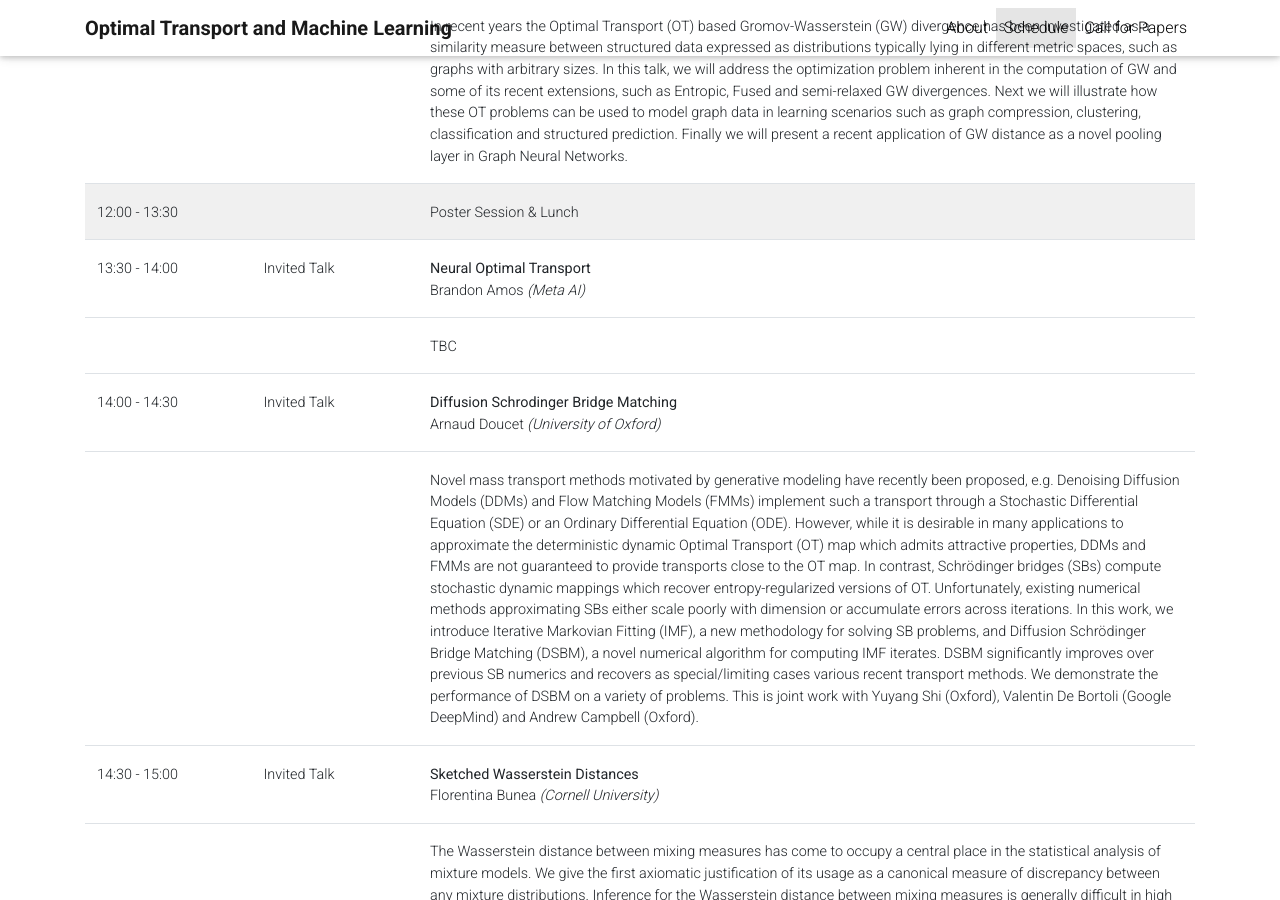
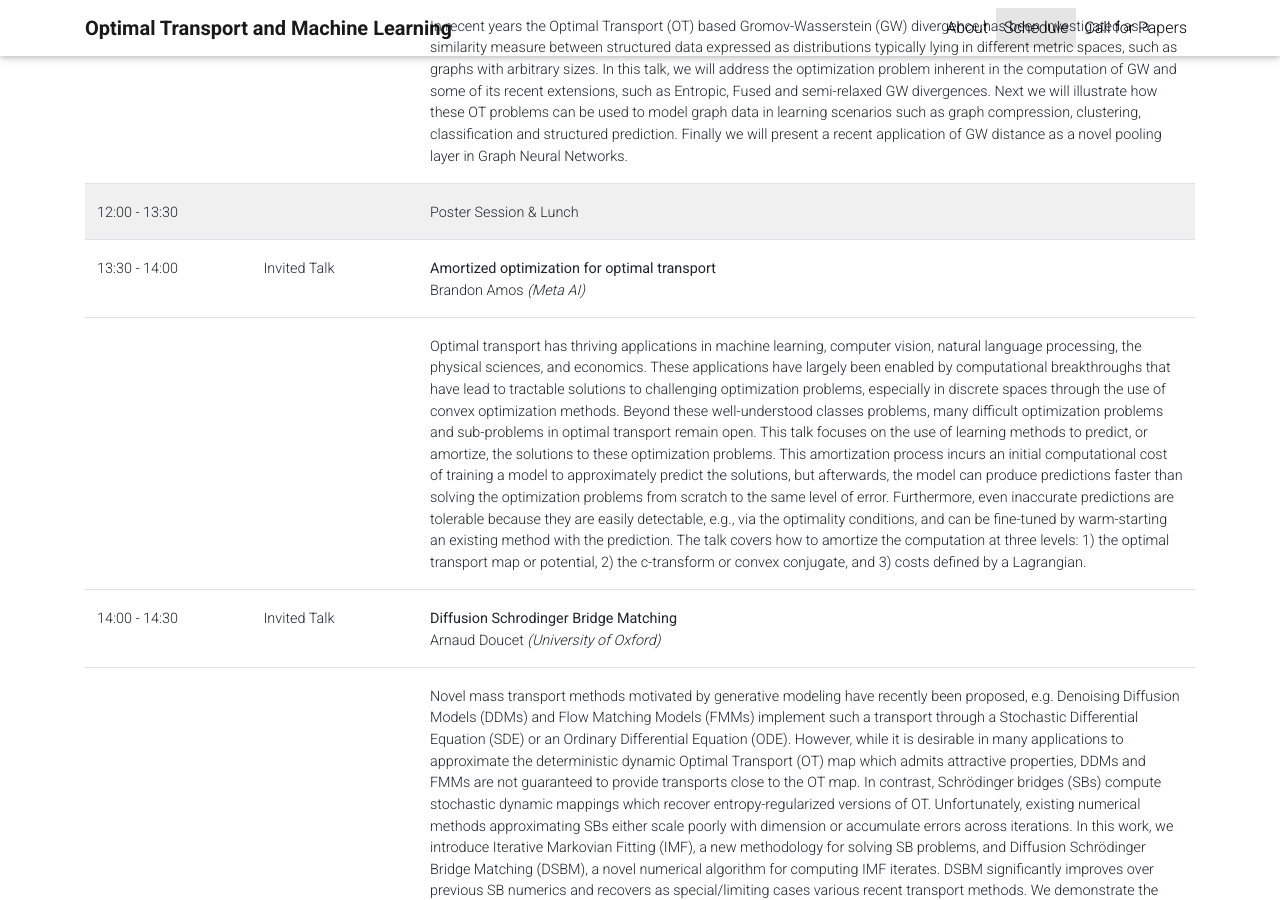
Before and after one commit to otmlworkshop/otmlworkshop.github.io, a Jekyll site: the page built from _pages/schedule.md, in a window 1280 px wide and 900 px high, scrolled down 1847 px. Built offline with Jekyll 4.4.1, drawn with Linux system fonts in a browser that asks for light colours; a style sheet for code colours, icons or effects is not loaded.

Commit message:
Update schedule.md

```diff
--- a/_pages/schedule.md
+++ b/_pages/schedule.md
@@ -110,14 +110,13 @@ can be assimilated to a large deviation principle for particle diffusions.
   <tr class="header" style="cursor: pointer">
     <td>13:30 - 14:00</td>
     <td>Invited Talk</td>
-    <td><b>Neural Optimal Transport</b>
+    <td><b>Amortized optimization for optimal transport</b>
       <br>Brandon Amos<i> (Meta AI)</i></td>
   </tr>
   <tr>
     <td></td>
     <td></td>
-    <td>
-    TBC
+    <td> Optimal transport has thriving applications in machine learning, computer vision, natural language processing, the physical sciences, and economics. These applications have largely been enabled by computational breakthroughs that have lead to tractable solutions to challenging optimization problems, especially in discrete spaces through the use of convex optimization methods. Beyond these well-understood classes problems, many difficult optimization problems and sub-problems in optimal transport remain open. This talk focuses on the use of learning methods to predict, or amortize, the solutions to these optimization problems. This amortization process incurs an initial computational cost of training a model to approximately predict the solutions, but afterwards, the model can produce predictions faster than solving the optimization problems from scratch to the same level of error. Furthermore, even inaccurate predictions are tolerable because they are easily detectable, e.g., via the optimality conditions, and can be fine-tuned by warm-starting an existing method with the prediction. The talk covers how to amortize the computation at three levels: 1) the optimal transport map or potential, 2) the c-transform or convex conjugate, and 3) costs defined by a Lagrangian.
     </td>
   </tr>
 
```
